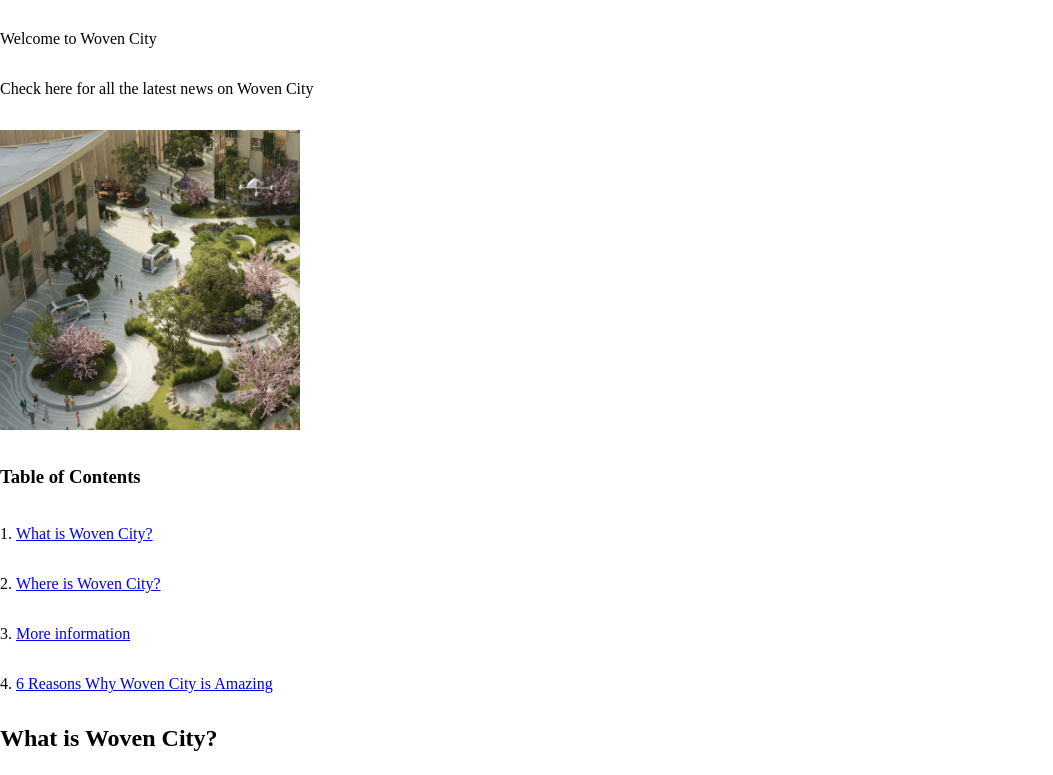
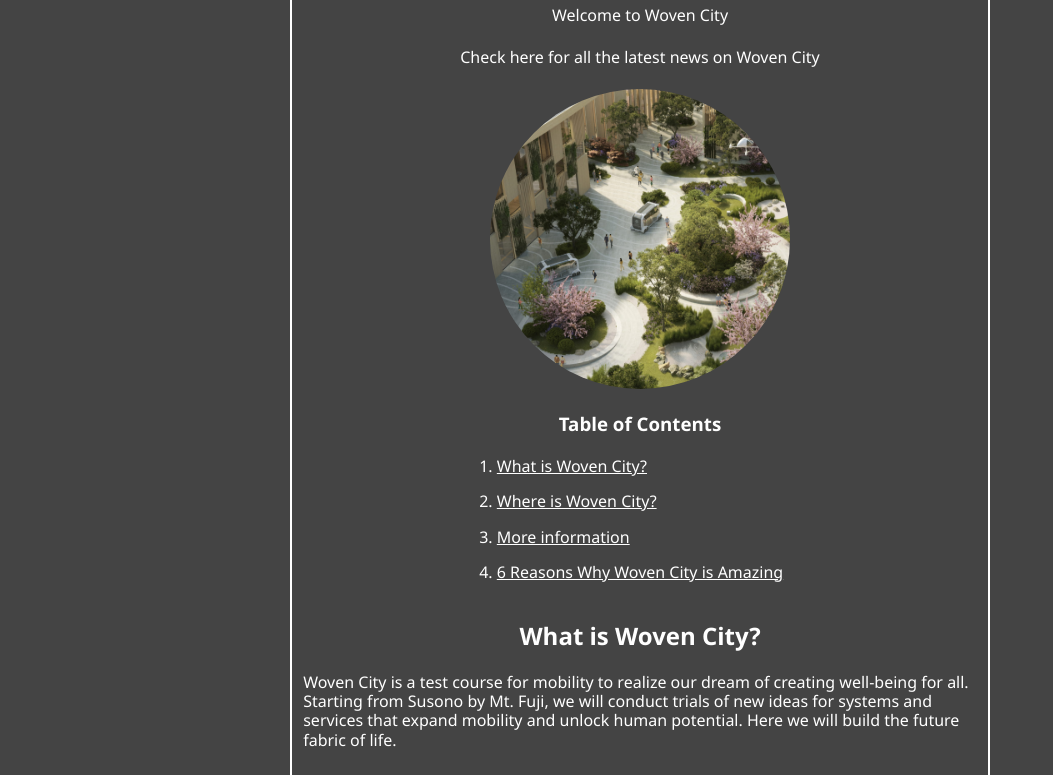
Before and after one commit to mpiastucki/michael_static_site_demo, a plain HTML site: page index.html in a window 1280 px wide. Shown: the part 71-846 px from the top of the page, without its empty margins (0-1053 px from the left). Drawn offline with Linux system fonts and the light colour scheme.

Commit message:
update with grid and flexbox

```diff
--- a/style.css
+++ b/style.css
@@ -2,16 +2,66 @@
     margin: 0;
     padding: 0;
     box-sizing: border-box;
-    margin-bottom: 2em;
 }
 
 
+html {
+    height: 100vh;
+}
 
-img {
+body {
+    line-height: 1.2em;
+    font-family: 'Segoe UI', Tahoma, Geneva, Verdana, sans-serif;
+    background-color: #444
+  }
+
+.header-image {
     width: 300px;
     height: 300px;
+    border-radius: 50%;
 }
 
 li {
-    margin-left: 1em;
+    margin-bottom: 1em;
 }
+
+
+#root {
+    display: grid;
+    place-items: center;
+}
+
+.container {
+    display: grid;
+    place-items: center;
+    max-width: 700px;
+}
+
+.row {
+    display: flex;
+    flex-wrap: wrap;
+    flex-direction: column;
+    justify-content: space-between;
+    align-items: center;
+    border: 2px solid #fff;
+}
+
+.row > * {
+    margin: .7em;
+    color: #fff;
+}
+
+hr {
+    color: #fff;
+    width: auto;
+    height: 20px;
+}
+
+a:visited, a:link {
+    color: #fff;
+    text-decoration: underline;
+}
+
+a:hover {
+    background: darkgrey;
+}
```
